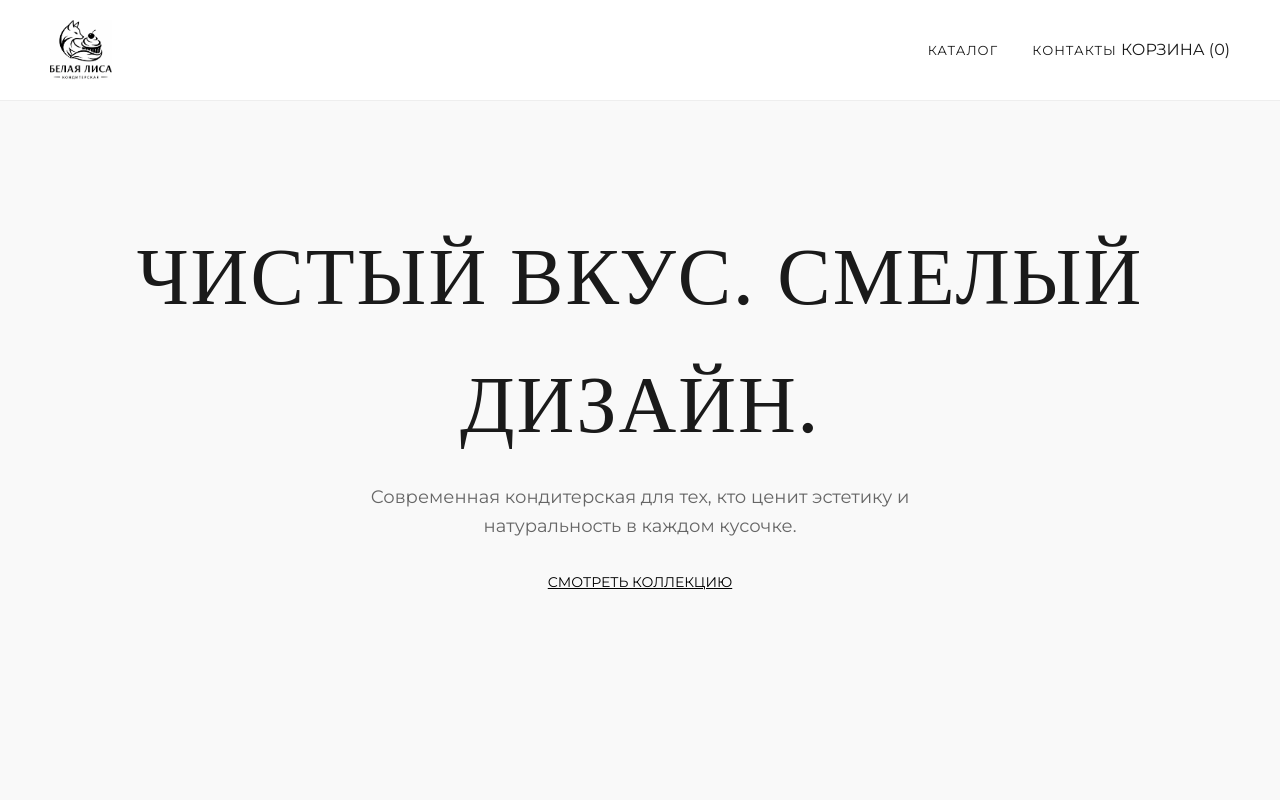
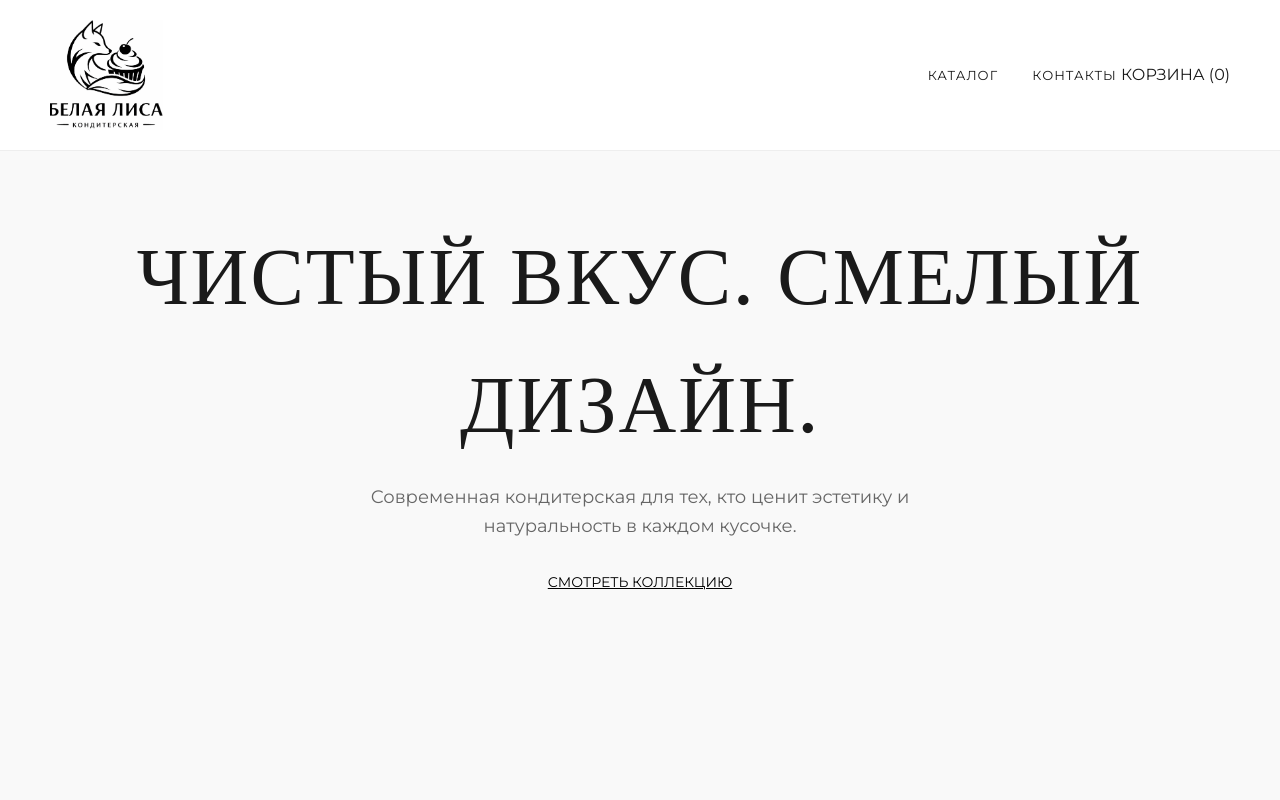
Before and after one commit to belaya-lisa/sweets, a plain HTML site: page index.html in a window 1280 px wide. Shown: the top 800 px of the page. Drawn offline with nearby package versions, Linux system fonts and the light colour scheme.

Commit message:
Update index.html

```diff
--- a/index.html
+++ b/index.html
@@ -257,7 +257,7 @@
 
     <nav>
         <a href="#" class="logo">
-            <img src="logo.png" alt="Белая Лиса" style="height: 60px; width: auto;">
+            <img src="logo.png" alt="Белая Лиса" style="height: 110px; width: auto;">
         </a>
         <div class="nav-links">
             <a href="#catalog">Каталог</a>
```
